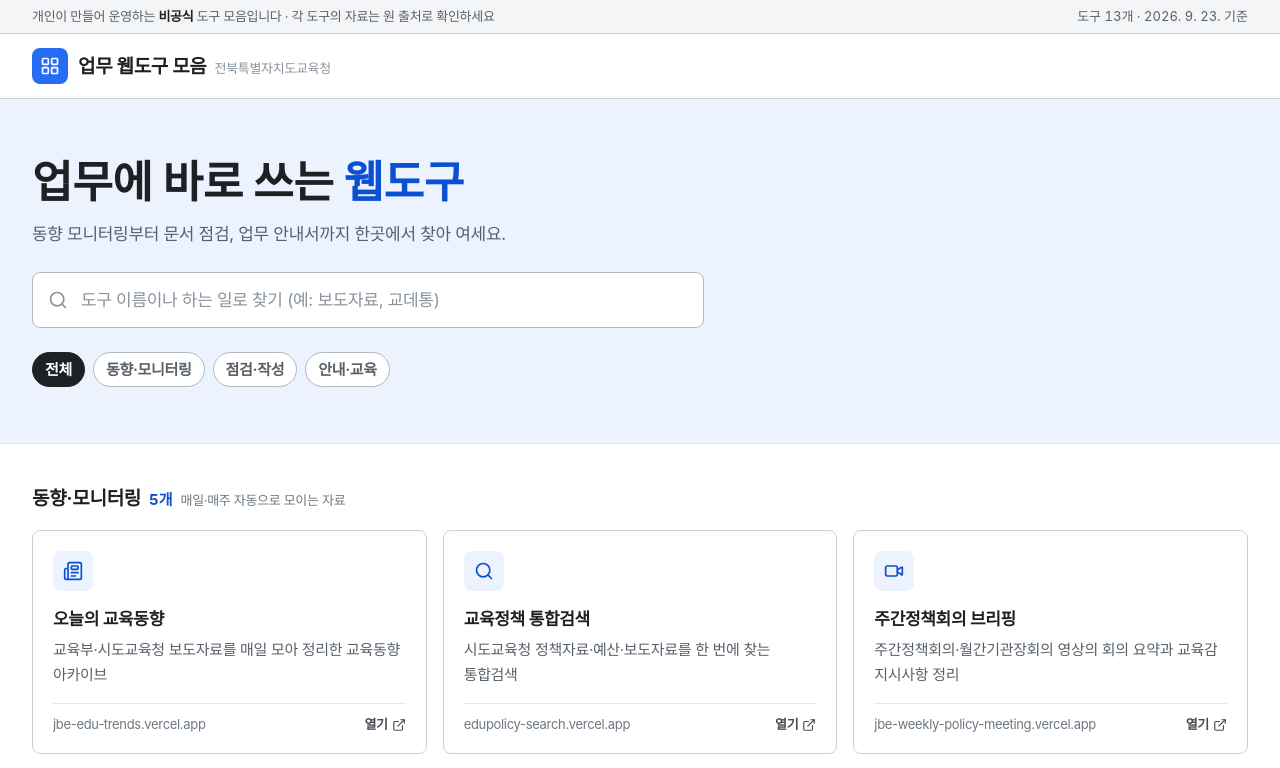
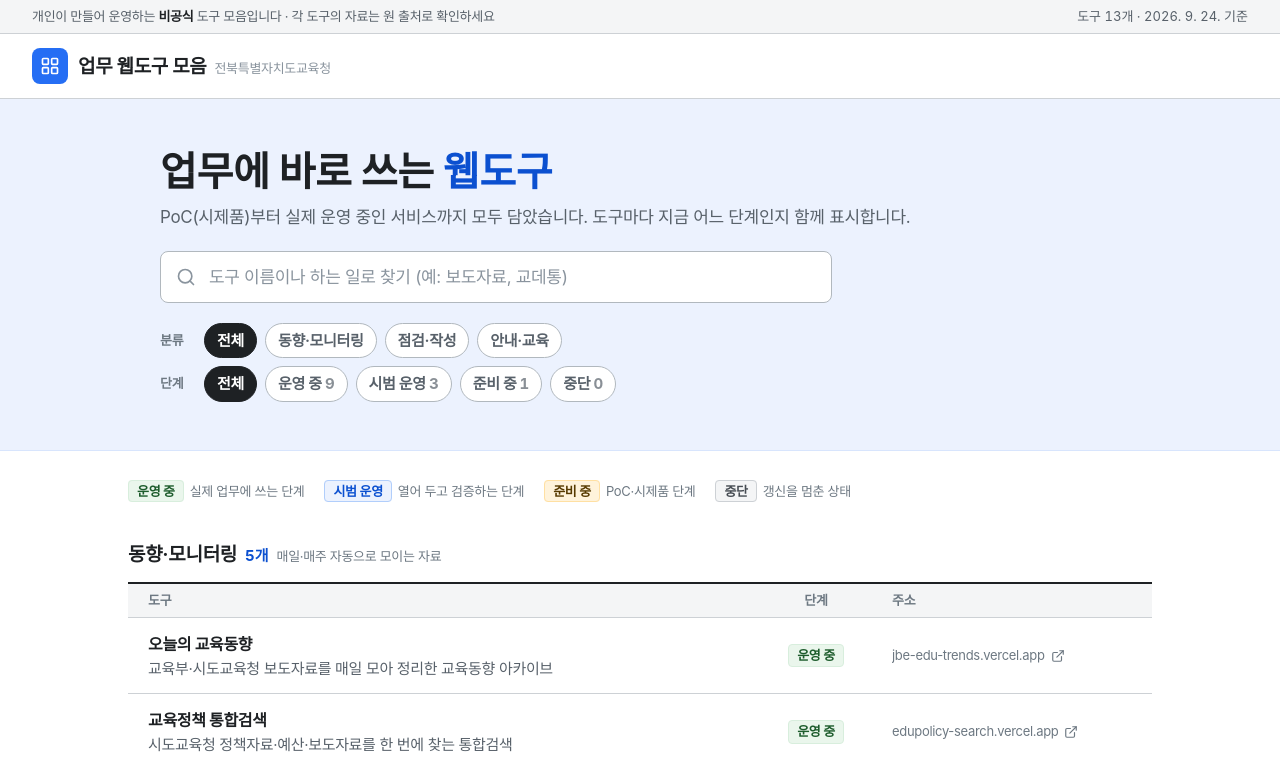
Before and after one commit to kain9012-bit/kain9012-bit.github.io, a React (Vite) app: page / in a window 1280 px wide. Shown: the top 768 px of the page. Built offline with nearby package versions, Linux system fonts and the light colour scheme; a web font is replaced by a local one.

Commit message:
목록식·운영 단계 표시

```diff
--- a/src/App.tsx
+++ b/src/App.tsx
@@ -5,24 +5,27 @@ import type { Catalog } from './types';
 import { Header } from './components/Header';
 import { Footer } from './components/Footer';
 import { TopButton } from './components/TopButton';
-import { ToolCard } from './components/ToolCard';
-import { EmptyState, SectionTitle } from './components/Ui';
+import { ToolRow } from './components/ToolCard';
+import { Badge, EmptyState, SectionTitle } from './components/Ui';
 import { norm } from './lib/util';
 
 const data = catalog as Catalog;
+const statusOf = Object.fromEntries(data.statuses.map((s) => [s.id, s]));
 
 export default function App() {
   const [q, setQ] = useState('');
   const [cat, setCat] = useState<string | null>(null);
+  const [st, setSt] = useState<string | null>(null);
 
   const hits = useMemo(() => {
     const k = norm(q);
     return data.tools.filter(
       (t) =>
         (!cat || t.category === cat) &&
+        (!st || t.status === st) &&
         (!k || norm(`${t.name} ${t.desc} ${t.badge?.label ?? ''}`).includes(k)),
     );
-  }, [q, cat]);
+  }, [q, cat, st]);
 
   const groups = data.categories
     .map((c) => ({ ...c, tools: hits.filter((t) => t.category === c.id) }))
@@ -35,6 +38,8 @@ export default function App() {
         : 'bg-white border-slate-300 text-slate-600 hover:border-blue-600 hover:text-blue-700'
     }`;
 
+  const reset = () => { setQ(''); setCat(null); setSt(null); };
+
   return (
     <div
       className="min-h-screen overflow-x-clip bg-white text-slate-800 font-sans antialiased
@@ -44,18 +49,18 @@ export default function App() {
       <Header updated={data.updated} count={data.tools.length} />
 
       <main id="container" className="flex-1 max-w-7xl w-full mx-auto px-4 sm:px-6 lg:px-8 py-6">
-        {/* 첫 화면 띠 */}
         <section
           className="relative left-1/2 w-screen -translate-x-1/2 -mt-6 bg-blue-50 border-b border-blue-100"
           aria-labelledby="hero-title"
         >
-          <div className="max-w-7xl mx-auto px-4 sm:px-6 lg:px-8 py-10 sm:py-14 space-y-6">
-            <div className="space-y-3">
-              <h1 id="hero-title" className="text-3xl sm:text-[2.75rem] font-bold text-slate-900 leading-tight">
+          <div className="max-w-5xl mx-auto px-4 sm:px-6 lg:px-8 py-9 sm:py-12 space-y-5">
+            <div className="space-y-2">
+              <h1 id="hero-title" className="text-3xl sm:text-[2.5rem] font-bold text-slate-900 leading-tight">
                 업무에 바로 쓰는 <span className="text-blue-700">웹도구</span>
               </h1>
               <p className="text-base text-slate-600">
-                동향 모니터링부터 문서 점검, 업무 안내서까지 한곳에서 찾아 여세요.
+                PoC(시제품)부터 실제 운영 중인 서비스까지 모두 담았습니다.
+                도구마다 지금 어느 단계인지 함께 표시합니다.
               </p>
             </div>
 
@@ -67,7 +72,7 @@ export default function App() {
                 value={q}
                 onChange={(e) => setQ(e.target.value)}
                 placeholder="도구 이름이나 하는 일로 찾기 (예: 보도자료, 교데통)"
-                className="w-full h-14 pl-12 pr-12 rounded-lg bg-white border border-slate-300 text-base
+                className="w-full h-13 pl-12 pr-12 rounded-lg bg-white border border-slate-300 text-base
                            placeholder:text-slate-400 focus:outline-none focus:border-blue-600"
               />
               {q && (
@@ -83,54 +88,80 @@ export default function App() {
               )}
             </label>
 
-            <div className="flex flex-wrap gap-2" role="group" aria-label="분류">
+            <div className="space-y-2">
+              <div className="flex flex-wrap items-center gap-2" role="group" aria-label="분류">
+                <span className="w-9 text-xs font-bold text-slate-500">분류</span>
                 <button type="button" className={chip(cat === null)} aria-pressed={cat === null} onClick={() => setCat(null)}>
                   전체
                 </button>
                 {data.categories.map((c) => (
-                <button
-                  key={c.id}
-                  type="button"
-                  className={chip(cat === c.id)}
-                  aria-pressed={cat === c.id}
-                  onClick={() => setCat(cat === c.id ? null : c.id)}
-                >
+                  <button key={c.id} type="button" className={chip(cat === c.id)} aria-pressed={cat === c.id}
+                    onClick={() => setCat(cat === c.id ? null : c.id)}>
                     {c.label}
                   </button>
                 ))}
               </div>
+              <div className="flex flex-wrap items-center gap-2" role="group" aria-label="운영 단계">
+                <span className="w-9 text-xs font-bold text-slate-500">단계</span>
+                <button type="button" className={chip(st === null)} aria-pressed={st === null} onClick={() => setSt(null)}>
+                  전체
+                </button>
+                {data.statuses.map((s) => {
+                  const n = data.tools.filter((t) => t.status === s.id).length;
+                  return (
+                    <button key={s.id} type="button" className={chip(st === s.id)} aria-pressed={st === s.id}
+                      onClick={() => setSt(st === s.id ? null : s.id)} disabled={n === 0}>
+                      {s.label} <span className="tabular-nums opacity-70">{n}</span>
+                    </button>
+                  );
+                })}
+              </div>
+            </div>
           </div>
         </section>
 
-        <div className="mt-10 space-y-12">
+        <div className="max-w-5xl mx-auto mt-8 space-y-10">
+          {/* 단계 뜻풀이 */}
+          <dl className="flex flex-wrap gap-x-5 gap-y-2 text-xs text-slate-500">
+            {data.statuses.map((s) => (
+              <div key={s.id} className="flex items-center gap-1.5">
+                <dt><Badge tone={s.tone}>{s.label}</Badge></dt>
+                <dd>{s.desc}</dd>
+              </div>
+            ))}
+          </dl>
+
           {groups.length === 0 ? (
             <EmptyState
               icon={<SearchX className="w-6 h-6" aria-hidden="true" />}
               title="맞는 도구가 없습니다"
-              desc="다른 말로 찾거나 분류를 '전체'로 바꿔 보세요."
+              desc="다른 말로 찾거나 거르개를 '전체'로 바꿔 보세요."
             >
-              <button
-                type="button"
-                onClick={() => { setQ(''); setCat(null); }}
+              <button type="button" onClick={reset}
                 className="px-3 py-2 rounded-md border border-slate-300 text-sm font-bold text-slate-700
-                           hover:border-blue-600 hover:text-blue-700 transition-colors"
-              >
+                           hover:border-blue-600 hover:text-blue-700 transition-colors">
                 전체 보기
               </button>
             </EmptyState>
           ) : (
             groups.map((g) => (
-              <section key={g.id} aria-labelledby={`sec-${g.id}`} className="space-y-4">
+              <section key={g.id} aria-labelledby={`sec-${g.id}`} className="space-y-3">
                 <SectionTitle id={`sec-${g.id}`} count={g.tools.length} desc={g.desc}>
                   {g.label}
                 </SectionTitle>
-                <ul className="grid gap-4 sm:grid-cols-2 lg:grid-cols-3">
+                <div className="border-t-2 border-slate-900">
+                  <div className="hidden sm:grid grid-cols-[minmax(0,1fr)_6.5rem_15rem] gap-x-6 px-5 py-2
+                                  bg-slate-50 border-b border-slate-200 text-xs font-bold text-slate-500">
+                    <span>도구</span>
+                    <span className="text-center">단계</span>
+                    <span>주소</span>
+                  </div>
+                  <ul className="divide-y divide-slate-200 border-b border-slate-200">
                     {g.tools.map((t) => (
-                    <li key={t.id} className="min-w-0">
-                      <ToolCard tool={t} />
-                    </li>
+                      <ToolRow key={t.id} tool={t} status={statusOf[t.status]} />
                     ))}
                   </ul>
+                </div>
               </section>
             ))
           )}
--- a/src/components/ToolCard.tsx
+++ b/src/components/ToolCard.tsx
@@ -1,59 +1,39 @@
 import React from 'react';
-import {
-  BookOpen, Briefcase, Code, ExternalLink, FileSearch, MousePointer, Network, Newspaper,
-  Presentation, Scale, Search, SpellCheck, Users, Video, Wrench,
-} from 'lucide-react';
-import type { Tool } from '../types';
+import { ExternalLink } from 'lucide-react';
+import type { Status, Tool } from '../types';
 import { Badge } from './Ui';
 import { shortUrl } from '../lib/util';
 
-const ICONS: Record<string, React.FC<{ className?: string }>> = {
-  'book-open': BookOpen,
-  briefcase: Briefcase,
-  code: Code,
-  'file-search': FileSearch,
-  'mouse-pointer': MousePointer,
-  network: Network,
-  newspaper: Newspaper,
-  presentation: Presentation,
-  scale: Scale,
-  search: Search,
-  'spell-check': SpellCheck,
-  users: Users,
-  video: Video,
-};
-
-export const ToolCard: React.FC<{ tool: Tool }> = ({ tool }) => {
-  const Icon = ICONS[tool.icon] ?? Wrench;
-  return (
+/** 목록 한 줄. 넓은 화면에서는 이름·설명 | 상태 | 주소 세 칸, 휴대폰에서는 위아래로 쌓인다. */
+export const ToolRow: React.FC<{ tool: Tool; status?: Status }> = ({ tool, status }) => (
+  <li>
     <a
       href={tool.url}
       target="_blank"
       rel="noopener noreferrer"
-      className="group flex flex-col h-full min-w-0 bg-white rounded-lg border border-slate-200 p-5
-                 hover:border-blue-600 transition-colors"
+      className="group grid gap-x-6 gap-y-1.5 px-4 sm:px-5 py-3.5 min-w-0
+                 sm:grid-cols-[minmax(0,1fr)_6.5rem_15rem] sm:items-center
+                 hover:bg-slate-50 transition-colors"
     >
-      <div className="flex items-start justify-between gap-3">
-        <span className="w-10 h-10 rounded-lg bg-blue-50 text-blue-700 flex items-center justify-center shrink-0
-                         group-hover:bg-blue-600 group-hover:text-white transition-colors">
-          <Icon className="w-5 h-5" aria-hidden="true" />
+      <span className="min-w-0">
+        <span className="flex items-center gap-2 flex-wrap">
+          <span className="font-bold text-slate-900 group-hover:text-blue-700 group-hover:underline underline-offset-4">
+            {tool.name}
+          </span>
+          {tool.badge && <Badge tone={tool.badge.tone}>{tool.badge.label}</Badge>}
         </span>
-        {tool.badge && <Badge tone={tool.badge.tone}>{tool.badge.label}</Badge>}
-      </div>
+        <span className="block mt-0.5 text-sm text-slate-600">{tool.desc}</span>
+      </span>
 
-      <h3 className="mt-4 text-base font-bold text-slate-900 group-hover:text-blue-700 transition-colors">
-        {tool.name}
-      </h3>
-      <p className="mt-1.5 text-sm text-slate-600 leading-relaxed flex-1">{tool.desc}</p>
+      <span className="flex sm:justify-center">
+        {status && <Badge tone={status.tone}>{status.label}</Badge>}
+      </span>
 
-      <p className="mt-4 pt-3 border-t border-slate-100 flex items-center justify-between gap-2 text-xs text-slate-500">
-        <span className="truncate min-w-0">{shortUrl(tool.url)}</span>
-        <span className="inline-flex items-center gap-1 font-bold text-slate-700 group-hover:text-blue-700 shrink-0">
-          열기
-          <ExternalLink className="w-3.5 h-3.5" aria-hidden="true" />
-          <span className="sr-only">(새 창)</span>
-        </span>
-      </p>
+      <span className="flex items-center gap-1.5 min-w-0 text-xs text-slate-500 group-hover:text-blue-700">
+        <span className="truncate">{shortUrl(tool.url)}</span>
+        <ExternalLink className="w-3.5 h-3.5 shrink-0" aria-hidden="true" />
+        <span className="sr-only">(새 창)</span>
+      </span>
     </a>
-  );
-};
+  </li>
+);
--- a/src/data/tools.json
+++ b/src/data/tools.json
@@ -1,117 +1,164 @@
 {
-  "updated": "2026-09-23",
+  "updated": "2026-09-24",
+  "statuses": [
+    {
+      "id": "live",
+      "label": "운영 중",
+      "tone": "green",
+      "desc": "실제 업무에 쓰는 단계"
+    },
+    {
+      "id": "pilot",
+      "label": "시범 운영",
+      "tone": "blue",
+      "desc": "열어 두고 검증하는 단계"
+    },
+    {
+      "id": "prep",
+      "label": "준비 중",
+      "tone": "amber",
+      "desc": "PoC·시제품 단계"
+    },
+    {
+      "id": "stopped",
+      "label": "중단",
+      "tone": "slate",
+      "desc": "갱신을 멈춘 상태"
+    }
+  ],
   "categories": [
-    { "id": "monitor", "label": "동향·모니터링", "desc": "매일·매주 자동으로 모이는 자료" },
-    { "id": "check", "label": "점검·작성", "desc": "문서·법규를 넣고 고칠 곳을 찾는 도구" },
-    { "id": "guide", "label": "안내·교육", "desc": "업무 안내서와 강의자료" }
+    {
+      "id": "monitor",
+      "label": "동향·모니터링",
+      "desc": "매일·매주 자동으로 모이는 자료"
+    },
+    {
+      "id": "check",
+      "label": "점검·작성",
+      "desc": "문서·법규를 넣고 고칠 곳을 찾는 도구"
+    },
+    {
+      "id": "guide",
+      "label": "안내·교육",
+      "desc": "업무 안내서와 강의자료"
+    }
   ],
   "tools": [
     {
       "id": "edu-trends",
       "category": "monitor",
-      "icon": "newspaper",
       "name": "오늘의 교육동향",
       "desc": "교육부·시도교육청 보도자료를 매일 모아 정리한 교육동향 아카이브",
-      "url": "https://jbe-edu-trends.vercel.app"
+      "url": "https://jbe-edu-trends.vercel.app",
+      "status": "live"
     },
     {
       "id": "edupolicy",
       "category": "monitor",
-      "icon": "search",
       "name": "교육정책 통합검색",
       "desc": "시도교육청 정책자료·예산·보도자료를 한 번에 찾는 통합검색",
-      "url": "https://edupolicy-search.vercel.app"
+      "url": "https://edupolicy-search.vercel.app",
+      "status": "live"
     },
     {
       "id": "weekly-meeting",
       "category": "monitor",
-      "icon": "video",
       "name": "주간정책회의 브리핑",
       "desc": "주간정책회의·월간기관장회의 영상의 회의 요약과 교육감 지시사항 정리",
-      "url": "https://jbe-weekly-policy-meeting.vercel.app"
+      "url": "https://jbe-weekly-policy-meeting.vercel.app",
+      "status": "live"
     },
     {
       "id": "council-member",
       "category": "monitor",
-      "icon": "users",
       "name": "도의회 의원별 관심사항",
       "desc": "도의회 교육위원회·예산결산특별위원회 의원별 관심사항과 질의 이력",
       "url": "https://jbe-council-member-profile.vercel.app",
-      "badge": { "label": "내부 참고", "tone": "amber" }
+      "badge": {
+        "label": "내부 참고",
+        "tone": "amber"
+      },
+      "status": "prep"
     },
     {
       "id": "single-bid",
       "category": "monitor",
-      "icon": "file-search",
       "name": "1인 수의계약 모니터",
       "desc": "공개 계약정보의 1인 수의계약 현황과 반복·분할 의심 건",
-      "url": "https://jbe-single-bid-monitor.vercel.app"
+      "url": "https://jbe-single-bid-monitor.vercel.app",
+      "status": "pilot"
     },
     {
       "id": "ordinance",
       "category": "check",
-      "icon": "scale",
       "name": "자치법규 정합성 점검",
       "desc": "교육청 자치법규의 상위법 개정 반영 여부 대조",
-      "url": "https://jbe-ordinance-check.vercel.app"
+      "url": "https://jbe-ordinance-check.vercel.app",
+      "status": "pilot"
     },
     {
       "id": "press-release",
       "category": "check",
-      "icon": "spell-check",
       "name": "보도자료 공공언어 검증",
       "desc": "보도자료 초안을 국립국어원 공문서 평가 기준으로 점검, 수정본은 hwpx로 내려받기",
-      "url": "https://jbe-press-release-checker.vercel.app"
+      "url": "https://jbe-press-release-checker.vercel.app",
+      "status": "live"
     },
     {
       "id": "admin-guide",
       "category": "guide",
-      "icon": "book-open",
       "name": "학교행정업무 길라잡이",
       "desc": "학교행정업무 길라잡이를 업무 흐름과 통합검색으로 보는 웹판",
-      "url": "https://jbe-guide.vercel.app"
+      "url": "https://jbe-guide.vercel.app",
+      "status": "live"
     },
     {
       "id": "system-guide",
       "category": "guide",
-      "icon": "mouse-pointer",
-      "name": "교데통 안내서",
-      "desc": "교육행정데이터통합관리시스템(교데통) 사용법을 따라 하며 익히는 안내서",
-      "url": "https://systemguidebook.vercel.app"
+      "name": "교데통 따라하기",
+      "desc": "교육행정데이터통합관리시스템(교데통) 실제 화면을 눌러 가며 익히는 안내서",
+      "url": "https://eduadmin-data-guide.vercel.app",
+      "status": "live"
     },
     {
       "id": "jedomap",
       "category": "guide",
-      "icon": "network",
       "name": "전북교육청 제도맵",
       "desc": "주요 업무의 법령·자치법규·조직·절차·문서를 한 장으로 보는 구조도",
-      "url": "https://kain9012-bit.github.io/jbe-jedomap/"
+      "url": "https://kain9012-bit.github.io/jbe-jedomap/",
+      "status": "live"
     },
     {
       "id": "newcomer",
       "category": "guide",
-      "icon": "briefcase",
       "name": "행정실 첫 주",
       "desc": "신규 교육행정직이 행정실 첫 주를 미리 겪어 보는 상황 시뮬레이터",
-      "url": "https://kain9012-bit.github.io/jbe-newcomer-simulator/"
+      "url": "https://kain9012-bit.github.io/jbe-newcomer-simulator/",
+      "status": "pilot"
     },
     {
       "id": "dataliteracy",
       "category": "guide",
-      "icon": "presentation",
       "name": "교데통 강의자료",
       "desc": "2026년 찾아가는 교데통 교육 「데이터로 쌓아 올리는 인공지능」",
       "url": "https://kain9012-bit.github.io/dataliteracy/",
-      "badge": { "label": "강의", "tone": "blue" }
+      "badge": {
+        "label": "강의",
+        "tone": "blue"
+      },
+      "status": "live"
     },
     {
       "id": "vibecoding",
       "category": "guide",
-      "icon": "code",
       "name": "바이브코딩 실습 강의",
       "desc": "AI 활용 업무 자동화 실기연수 3시간 실습 슬라이드",
       "url": "https://kain9012-bit.github.io/ai-work-automation-vibecoding/",
-      "badge": { "label": "강의", "tone": "blue" }
+      "badge": {
+        "label": "강의",
+        "tone": "blue"
+      },
+      "status": "live"
     }
   ]
 }
```
Also changed, not shown: src/types.ts (+9 -1 lines), 1 other file (tests, documents, lock files or other folders). Lines whose indentation alone changed are shown as unchanged.
